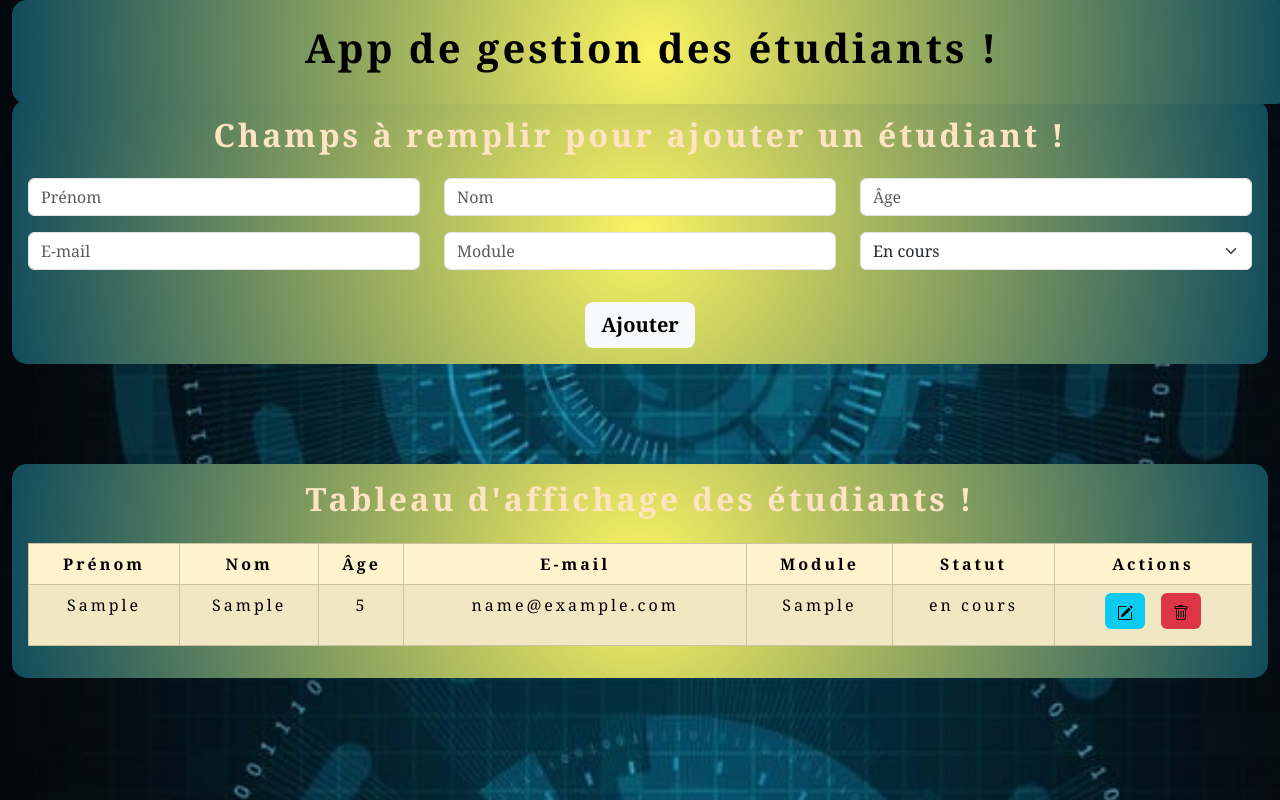
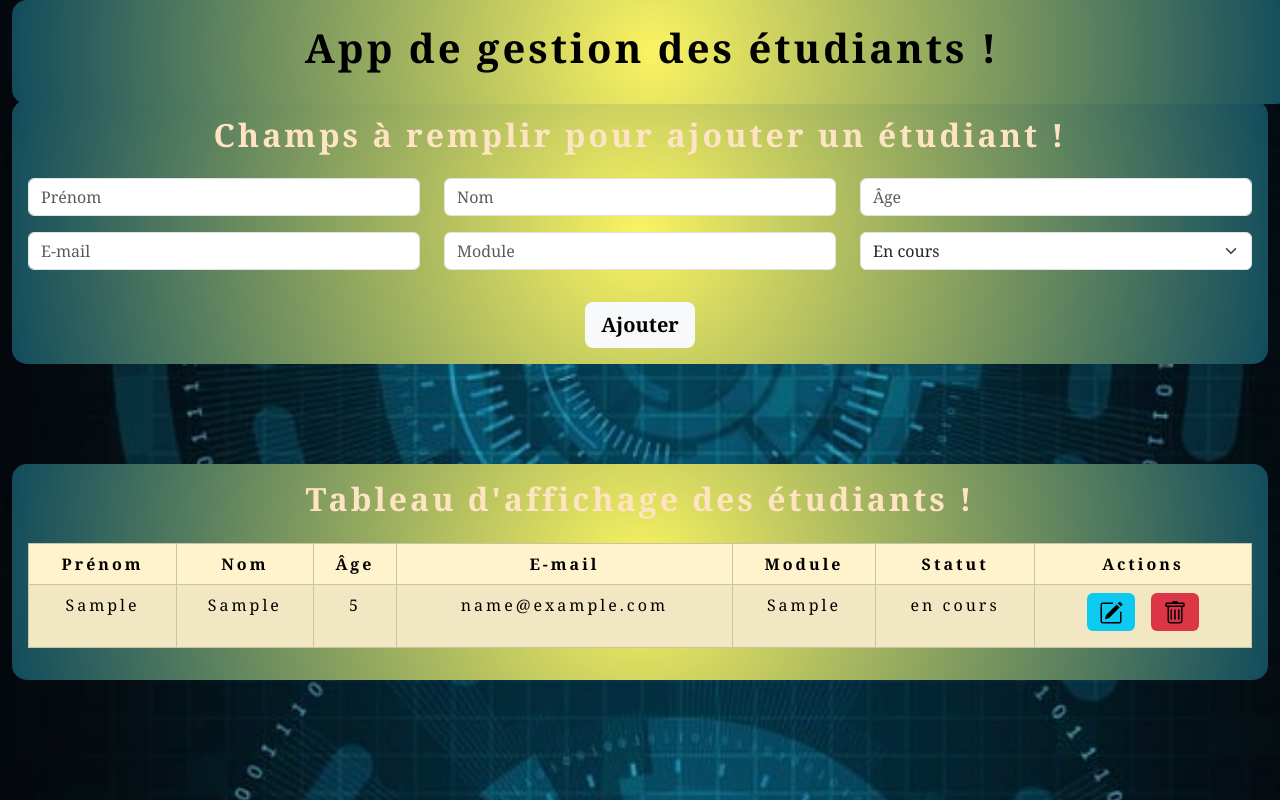
Before and after one commit to reymouhid95/gestionnaire-reactjs, a React (Create React App) app in the folder my-app/: page / in a window 1280 px wide. Both pictures are taken after typing "Sample", "Sample", "5", "name@example.com", "Sample" into the empty fields and a click on the button "Ajouter". Built offline with nearby package versions, Linux system fonts and the light colour scheme.

Commit message:
L'application est terminée

```diff
--- a/my-app/src/components/UserTable.jsx
+++ b/my-app/src/components/UserTable.jsx
@@ -39,14 +39,14 @@ const UserTable = ({ users, editUser, deleteUser }) => {
                   onClick={() => editUser(user)}
                   className="mb-2 mx-2"
                 >
-                  <Icon.PencilSquare />
+                  <Icon.PencilSquare className="fs-4" />
                 </Button>
                 <Button
                   variant="danger"
                   onClick={() => deleteUser(user)}
                   className="mb-2 mx-2"
                 >
-                  <Icon.Trash />
+                  <Icon.Trash className="fs-4" />
                 </Button>
               </td>
             </tr>
```
